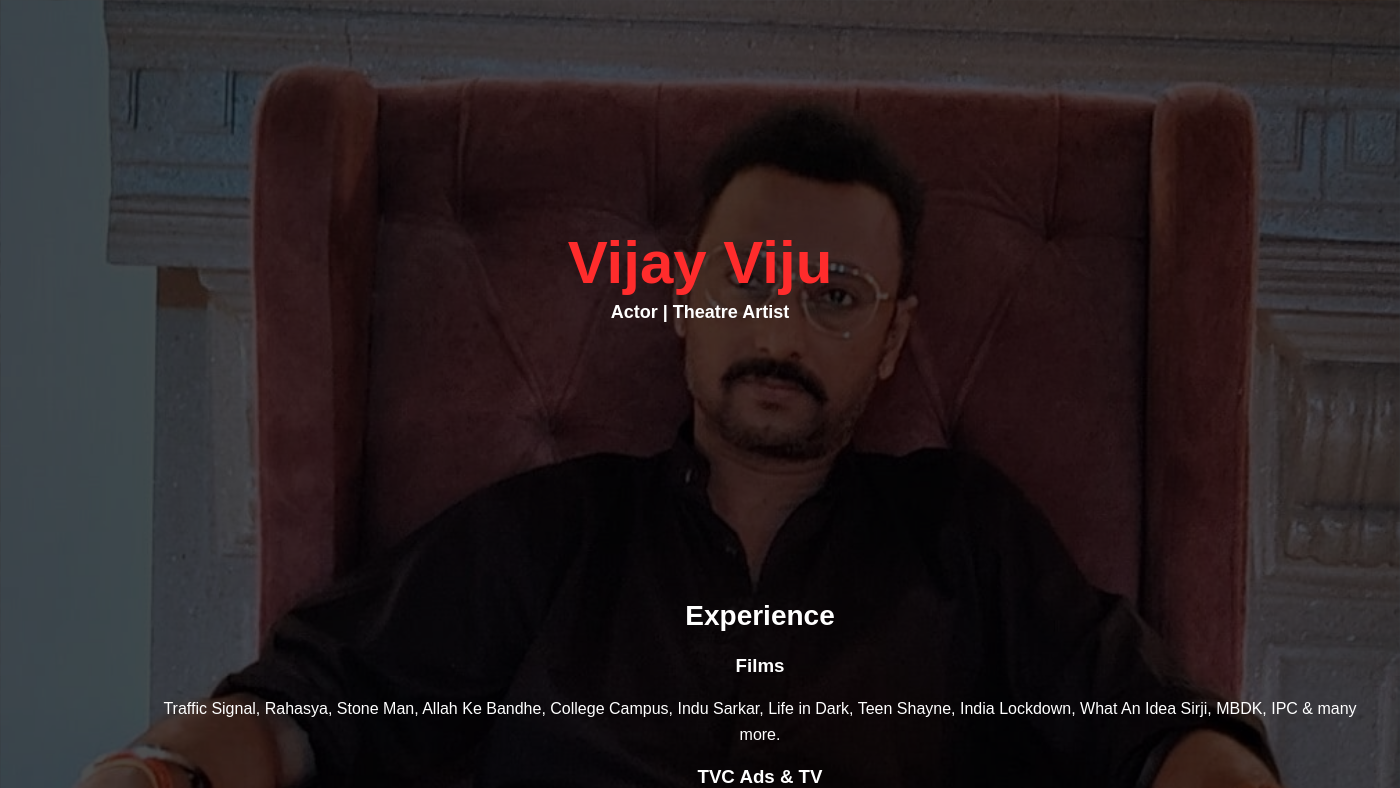
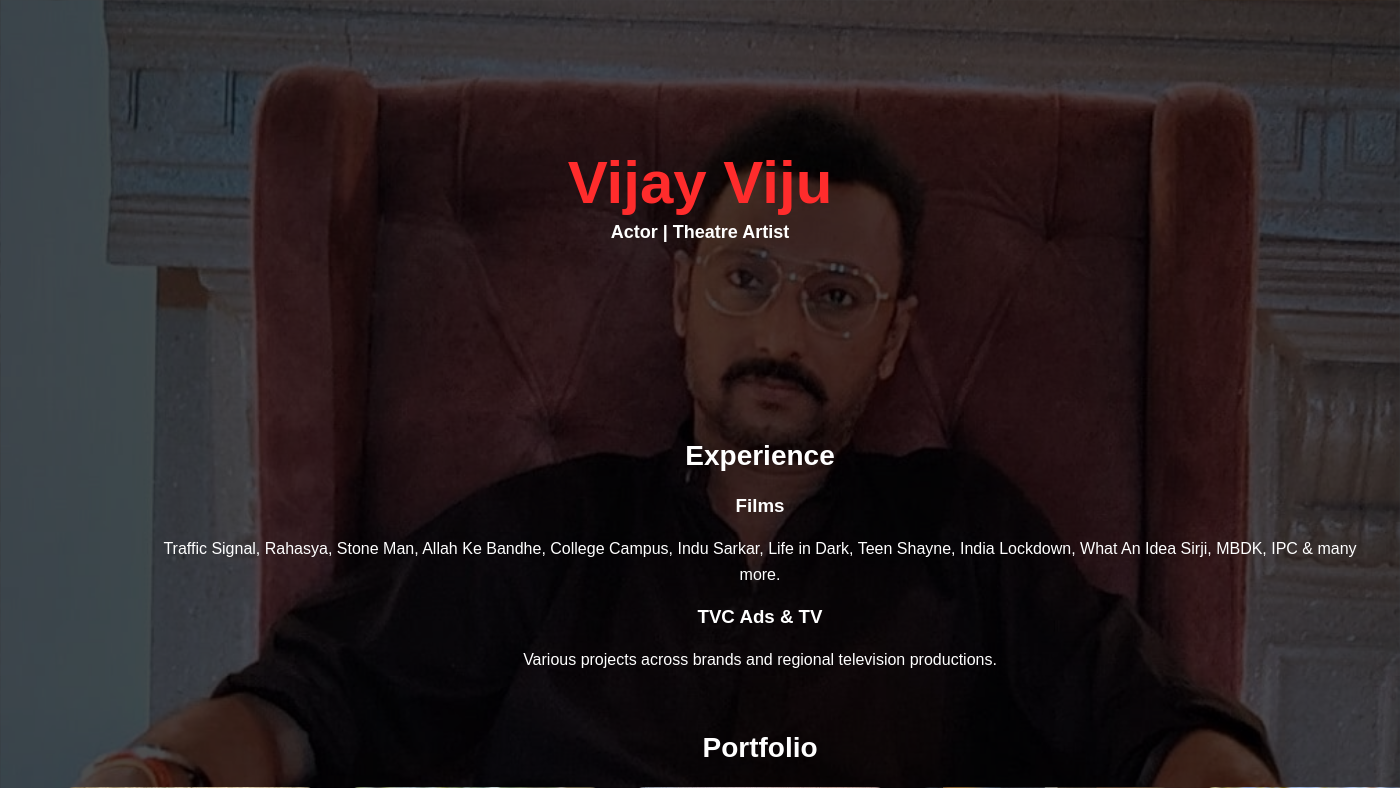
Before and after one commit to udayyadav381-boop/Shetty, a Flask app: page / in a window 1400 px wide; the page is wider, and only the part inside the window is pictured. Shown: the top 788 px of that part. Run offline with Flask 3, Linux system fonts and the light colour scheme.

Commit message:
final UI spacing fix

```diff
--- a/templates/index.html
+++ b/templates/index.html
@@ -28,7 +28,7 @@ body::before {
 
 /* HERO CENTER (reduced height) */
 .hero {
-    height: 70vh;
+    height: 50vh;
     display: flex;
     flex-direction: column;
     justify-content: center;
```
